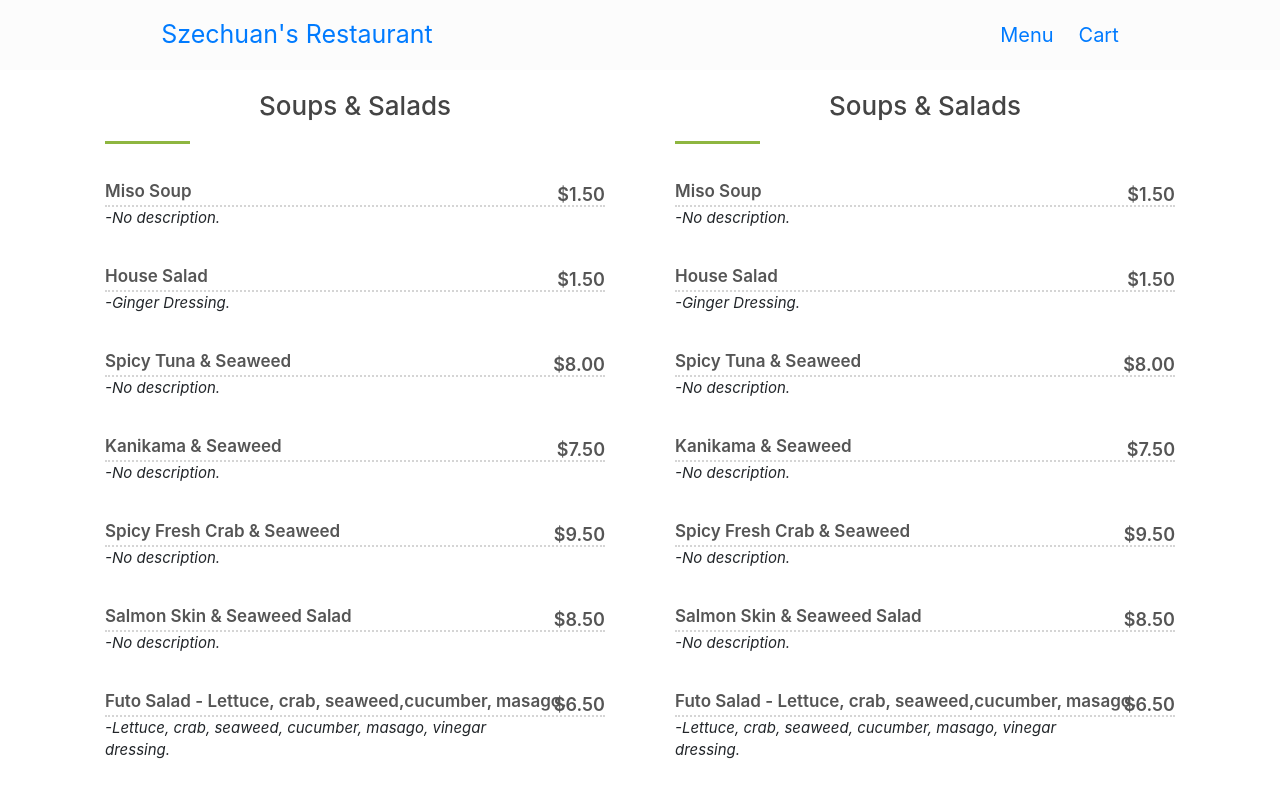
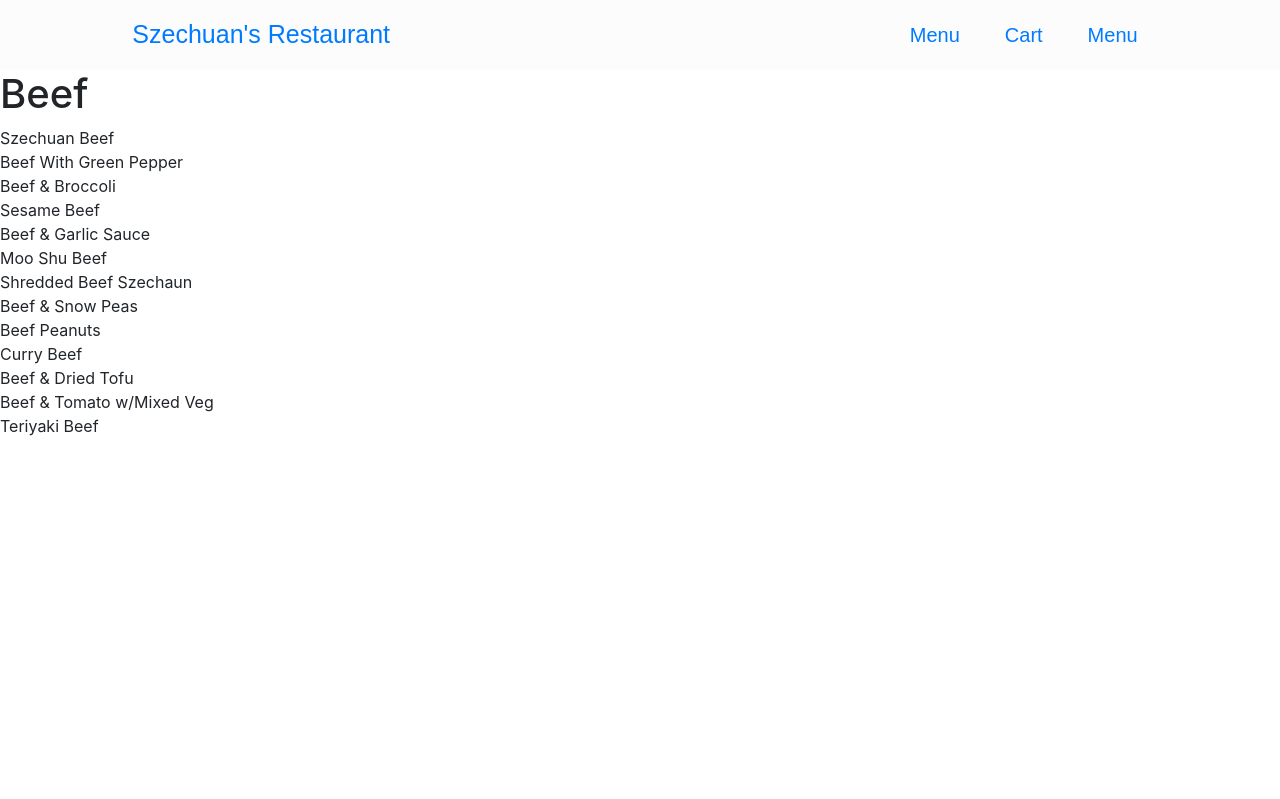
Before and after one commit to chriskavanagh/szechuans, a React (Vite) app: page /menu in a window 1280 px wide. Shown: the top 799 px of the page. Built offline with nearby package versions, Linux system fonts and the light colour scheme.

Commit message:
foodReducer

```diff
--- a/src/App.js
+++ b/src/App.js
@@ -5,6 +5,8 @@ import Food from "./components/Food";
 import Cart from "./components/Cart";
 import Navbar from "./components/NavBar";
 import Menu from "./components/Menu";
+//import Soups from "./components/Soups";
+import Beef from "./components/Beef";
 import { BrowserRouter as Router, Route, Switch } from "react-router-dom";
 
 const App = () => {
@@ -20,7 +22,7 @@ const App = () => {
             <Cart />
           </Route>
           <Route path="/menu">
-            <Menu />
+            <Beef />
           </Route>
         </Switch>
       </div>
--- /dev/null
+++ b/src/components/Beef.jsx
@@ -0,0 +1,16 @@
+import React from "react";
+import { useSelector } from "react-redux";
+
+export default function Beef() {
+  const { beef } = useSelector(state => state.foodReducer.food);
+  return (
+    <>
+      <h1>Beef</h1>
+      <ul>
+        {beef.map((b, index) => (
+          <li key={index}>{b.dish}</li>
+        ))}
+      </ul>
+    </>
+  );
+}
--- a/src/components/Cart.jsx
+++ b/src/components/Cart.jsx
@@ -8,7 +8,7 @@ import {
 } from "./../actions/itemAction";
 import { useSelector, useDispatch } from "react-redux";
 import { FaTrashAlt } from "react-icons/fa";
-import { Badge, Button } from "reactstrap";
+import { Badge, Button, Jumbotron, Container } from "reactstrap";
 
 const H1 = styled.h1`
   font-size: 30px;
@@ -95,8 +95,7 @@ const EmptyDiv = styled.div`
   text-align: center;
 
   h3 {
-    max-width: 200px;
-    padding: 15px 10px;
+    text-align: center;
   }
 `;
 
@@ -107,9 +106,13 @@ export default function Cart() {
 
   if (cart.length === 0) {
     return (
-      <EmptyDiv>
-        <h3>Your Cart Is Empty</h3>
-      </EmptyDiv>
+      <div>
+        <Jumbotron style={{ marginTop: "4rem" }}>
+          <Container style={{ textAlign: "center" }}>
+            <h3>Your Cart Is Empty</h3>
+          </Container>
+        </Jumbotron>
+      </div>
     );
   }
   return (
--- a/src/components/Menu.jsx
+++ b/src/components/Menu.jsx
@@ -1,4 +1,4 @@
-import React, { useEffect } from "react";
+import React from "react";
 import { useSelector } from "react-redux";
 import { Container, Row, Col } from "reactstrap";
 
--- a/src/components/NavBar.jsx
+++ b/src/components/NavBar.jsx
@@ -4,6 +4,7 @@ import { Link, NavLink, withRouter } from "react-router-dom";
 
 const Nav = styled.nav`
   background: #fcfcfc;
+  font-family: "Raleway", sans-serif;
 
   div {
     display: flex;
@@ -21,6 +22,7 @@ const Nav = styled.nav`
     font-size: 20px;
     cursor: pointer;
     margin-left: 25px;
+    padding: 0 10px;
   }
   .brand-logo {
     font-size: 25px;
@@ -43,6 +45,9 @@ const Navbar = props => {
           <li>
             <NavLink to="/cart">Cart</NavLink>
           </li>
+          <li>
+            <NavLink to="/menu">Menu</NavLink>
+          </li>
         </ul>
       </div>
     </Nav>
--- /dev/null
+++ b/src/components/Soups.jsx
@@ -0,0 +1,17 @@
+import React from "react";
+import { useSelector } from "react-redux";
+import { Container, Row, Col } from "reactstrap";
+
+export default function Soups() {
+  const { soups } = useSelector(state => state.foodReducer.food);
+  return (
+    <>
+      <h1>Soups</h1>
+      <ul>
+        {soups.map((soup, index) => (
+          <li key={index}>{soup.dish}</li>
+        ))}
+      </ul>
+    </>
+  );
+}
--- /dev/null
+++ b/src/reducers/foodReducer.js
@@ -0,0 +1,83 @@
+const initialState = {
+  food: {
+    soups: [
+      { id: 101, dish: "Egg Drop Soup", price: 2.1, quantity: 0 },
+      { id: 102, dish: "Wonton Soup", price: 2.1, quantity: 0 },
+      { id: 103, dish: "Hot Sour Soup", price: 2.1, quantity: 0 },
+      { id: 104, dish: "Miso Soup", price: 2.1, quantity: 0 },
+      { id: 105, dish: "Dragon & Phoenix Soup", price: 2.1, quantity: 0 },
+      { id: 106, dish: "Combo Wonton Soup", price: 2.1, quantity: 0 },
+      { id: 107, dish: "Chicken Veg Soup", price: 2.1, quantity: 0 },
+      { id: 108, dish: "Crabmeat Veg Soup", price: 2.1, quantity: 0 },
+      { id: 109, dish: "Seafood Treasure Soup", price: 2.1, quantity: 0 },
+      { id: 110, dish: "Seafood Curry Soup", price: 2.1, quantity: 0 }
+    ],
+    poultry: [
+      { id: 201, dish: "Sweet Sour Chicken", price: 10.95, quantity: 0 },
+      { id: 202, dish: "Szechuan Chicken", price: 10.95, quantity: 0 },
+      { id: 203, dish: "Moo Goo Gai Pan", price: 10.95, quantity: 0 },
+      { id: 204, dish: "Chicken & Garlic", price: 10.95, quantity: 0 },
+      { id: 205, dish: "Chicken & Peanuts", price: 10.95, quantity: 0 },
+      { id: 206, dish: "Lemon Chicken", price: 10.95, quantity: 0 },
+      { id: 207, dish: "Chicken & Cashew", price: 10.95, quantity: 0 },
+      { id: 208, dish: "Three Runners", price: 13.95, quantity: 0 },
+      { id: 209, dish: "House Grilled Chicken", price: 10.95, quantity: 0 },
+      { id: 210, dish: "Curry Chicken", price: 10.95, quantity: 0 },
+      { id: 211, dish: "Sesame Chicken", price: 10.95, quantity: 0 },
+      { id: 212, dish: "Pineapple Chicken", price: 10.95, quantity: 0 },
+      {
+        id: 213,
+        dish: "Chicken w/Blk Bean Sauce",
+        price: 10.95,
+        quantity: 0
+      },
+      {
+        id: 214,
+        dish: "Chicken Broccoli w/Garlic Sauce",
+        price: 10.95,
+        quantity: 0
+      },
+      { id: 215, dish: "Five Flavor Chicken", price: 12.95, quantity: 0 },
+      { id: 216, dish: "Chicken Green Pepper", price: 10.95, quantity: 0 },
+      { id: 217, dish: "Teriyaki Chicken", price: 12.5, quantity: 0 }
+    ],
+    beef: [
+      { id: 301, dish: "Szechuan Beef", price: 12.5, quantity: 0 },
+      { id: 302, dish: "Beef With Green Pepper", price: 12.5, quantity: 0 },
+      { id: 303, dish: "Beef & Broccoli", price: 12.5, quantity: 0 },
+      { id: 304, dish: "Sesame Beef", price: 14.95, quantity: 0 },
+      { id: 305, dish: "Beef & Garlic Sauce", price: 2.1, quantity: 0 },
+      { id: 306, dish: "Moo Shu Beef", price: 12.95, quantity: 0 },
+      { id: 307, dish: "Shredded Beef Szechaun", price: 12.5, quantity: 0 },
+      { id: 308, dish: "Beef & Snow Peas", price: 12.5, quantity: 0 },
+      { id: 309, dish: "Beef Peanuts", price: 12.5, quantity: 0 },
+      { id: 310, dish: "Curry Beef", price: 12.5, quantity: 0 },
+      { id: 311, dish: "Beef & Dried Tofu", price: 13.95, quantity: 0 },
+      { id: 312, dish: "Beef & Tomato w/Mixed Veg", price: 2.1, quantity: 0 },
+      { id: 313, dish: "Teriyaki Beef", price: 12.95, quantity: 0 }
+    ],
+    pork: [
+      { id: 400, dish: "Sweet/Sour Pork", price: 10.95, quantity: 0 },
+      { id: 401, dish: "Pork Szechuan Style", price: 10.95, quantity: 0 },
+      { id: 402, dish: "Pork & Dried Tofu", price: 12.95, quantity: 0 },
+      { id: 403, dish: "Pork Garlic Sauce", price: 10.95, quantity: 0 },
+      { id: 404, dish: "Moo Shu Pork", price: 11.95, quantity: 0 },
+      { id: 405, dish: "Twiced Cooked Pork", price: 10.95, quantity: 0 },
+      { id: 406, dish: "Pork w/Black Bean Sauce", price: 10.95, quantity: 0 },
+      { id: 407, dish: "Pork w/Broccoli", price: 10.95, quantity: 0 },
+      { id: 408, dish: "Roasted Pork w/Snowpeas", price: 12.5, quantity: 0 }
+    ]
+  }
+};
+
+export default (state = initialState, action) => {
+  switch (action.type) {
+    case "GET_Food":
+      return {
+        ...state
+      };
+
+    default:
+      return state;
+  }
+};
--- a/src/reducers/rootReducer.js
+++ b/src/reducers/rootReducer.js
@@ -1,8 +1,10 @@
 import { combineReducers } from "redux";
 import itemReducer from "./itemReducer";
 import menuReducer from "./menuReducer";
+import foodReducer from "./foodReducer";
 
 export default combineReducers({
   itemReducer,
-  menuReducer
+  menuReducer,
+  foodReducer
 });
--- a/src/styles.css
+++ b/src/styles.css
@@ -23,12 +23,12 @@ a {
   padding: 180px 0;
 }
 
-.section-title .overlay-pic hr {
+/* .section-title .overlay-pic hr {
   width: 85px;
   border-top: 3px solid #8eb640;
   text-align: center;
   margin: 0 auto 40px;
-}
+} */
 #theMenu {
   font-family: "Raleway", sans-serif;
   border: none;
@@ -42,7 +42,7 @@ h3 {
 }
 .menu-section hr {
   margin: 0 auto 0 -5;
-  width: 85px;
+  /* width: 85px; */
   border-top: 3px solid #8eb640;
   text-align: center;
 }
```
Also changed, not shown: src/components/Pork.jsx (added, +17 -0 lines).
